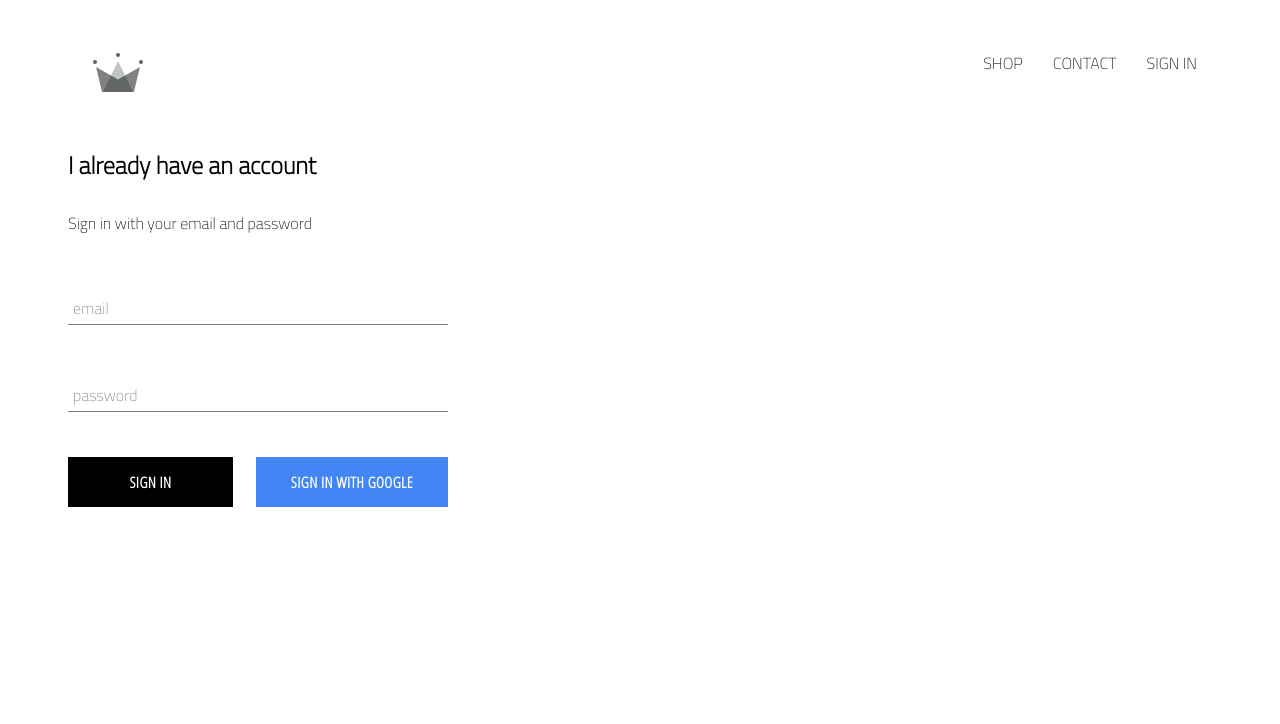
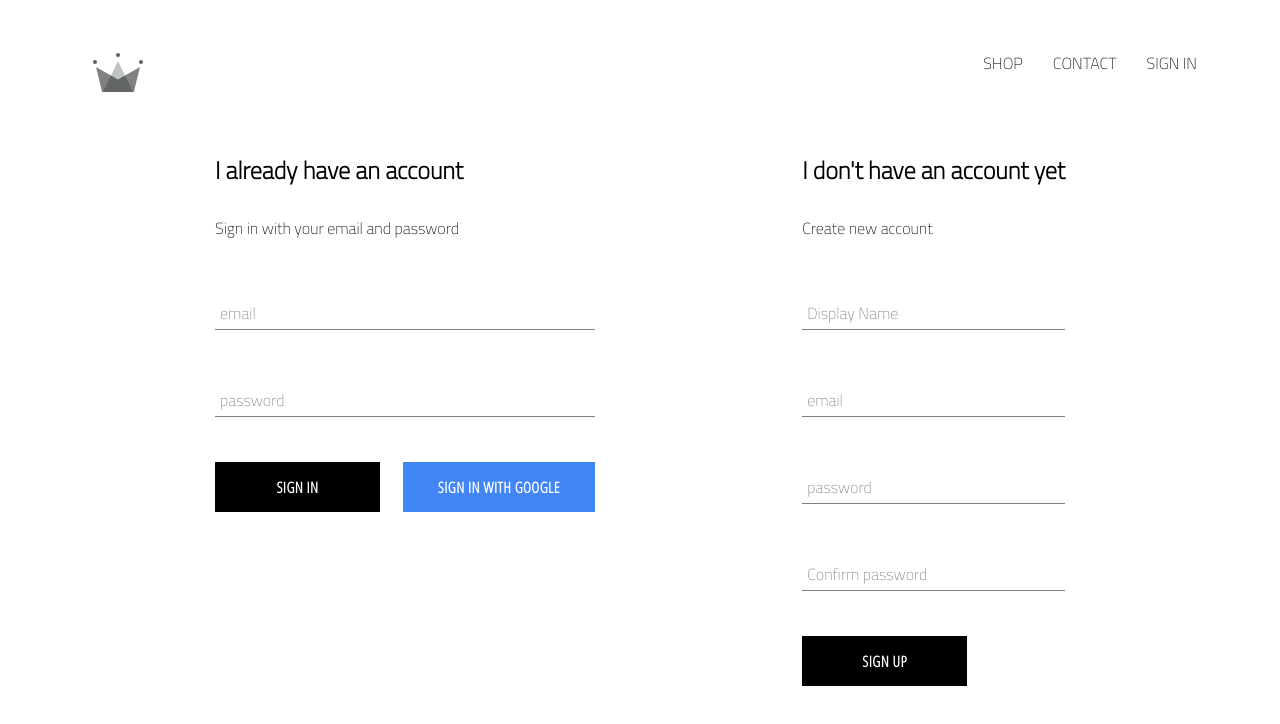
Before and after one commit to TarasTaras36/crwn-clothing, a React (Create React App) app: page /signin in a window 1280 px wide. Shown: the top 724 px of the page. Built offline with nearby package versions, Linux system fonts and the light colour scheme; no server answers.

Commit message:
implemented firebase utils

```diff
--- a/src/App.js
+++ b/src/App.js
@@ -6,43 +6,60 @@
 import ShopPage from "./pages/shoppage/shop.component";
 import Header from "./components/header/header.component";
 import SignInAndSignUpPage from "./pages/sign-in-and-sign-up/sign-in-and-sign-up.component";
-import {auth} from "./components/firebase/firebase.utils"
-
+import {
+  auth,
+  createUserProfileDocument,
+} from "./components/firebase/firebase.utils";
 
 
 
 
 
 class App extends Component {
+  constructor() {
+    super();
 
-  constructor () {
-    super ();
-
-    this.state ={
-      currentUser: null
-    }
+    this.state = {
+      currentUser: null,
+    };
   }
 
+  unsubscribeFromAuth = null;
 
-unsubscribeFromAuth =  null
+  componentDidMount() {
+    this.unsubscribeFromAuth = auth.onAuthStateChanged(async userAuth => {
 
-componentDidMount() {
-  auth.onAuthStateChanged (user => {
-    this.setState({currentUser: user})
 
-  })
-}
+        if (userAuth) {
+          const userRef = await createUserProfileDocument(userAuth);
 
-componentWillUnmount() {
-  this.unsubscribeFromAuth();
-}
+          userRef.onSnapshot(snapshot =>{
+            this.setState({
+              currentUser: {
+                id: snapshot.id,
+                ...snapshot.data()
+              }
+            }, ()=> {
+              console.log(this.state)
+            })
+          })
 
-unsubscribeFromAuth
+        }
+
+        else {this.setState({currentUser: userAuth})}
+
+    });
+  }
+
+  componentWillUnmount() {
+    this.unsubscribeFromAuth();
+  }
+
 
   render() {
     return (
       <div>
-        <Header currentUser={this.state.currentUser}/>
+        <Header currentUser={this.state.currentUser} />
         <Switch>
           <Route exact path="/" component={HomePage} />
           <Route exact path="/shop" component={ShopPage} />
--- a/src/components/custom-button/custom-button.component.jsx
+++ b/src/components/custom-button/custom-button.component.jsx
@@ -3,7 +3,6 @@
 import './custom-button.styles.scss';
 
 const CustomButton = ({children, isGoogleSingIn, ...otherProps}) => {
-    console.log(isGoogleSingIn)
     return (
     <button className={`${isGoogleSingIn ? 'google-sign-in': ""} custom-button` } {...otherProps}>
         {children}
--- a/src/components/firebase/firebase.utils.js
+++ b/src/components/firebase/firebase.utils.js
@@ -14,6 +14,38 @@
 
 }
 
+
+export const createUserProfileDocument = async (userAuth, additionalData )=> {
+
+
+
+        const userRef = firestore.doc(`users/${userAuth.uid}`)
+
+
+
+        const snapShot = await userRef.get();
+
+
+
+        if(!snapShot.exists) {
+                const {displayName, email } = userAuth;
+                const createdAt =new Date();
+
+                try {
+                        await userRef.set({
+                                displayName,
+                                email,
+                                createdAt,
+                                ...additionalData
+                        })
+                }catch (err){
+                        console.log('error creating user');
+                }
+        }
+        return userRef
+
+}
+
 firebase.initializeApp(config);
 
 export const auth = firebase.auth();
--- a/src/components/sign-in/sign-in.component.jsx
+++ b/src/components/sign-in/sign-in.component.jsx
@@ -2,12 +2,10 @@
 import FormInput from "../form-input/form-input.component";
 import "./sign-in.styles.scss";
 import CustomButton from "../custom-button/custom-button.component";
-import {signInWithGoogle} from "../../components/firebase/firebase.utils";
-
+import { signInWithGoogle } from "../../components/firebase/firebase.utils";
 
 export default class SingIn extends Component {
   constructor(props) {
-
     super(props);
 
     this.state = {
@@ -49,13 +47,19 @@
             required
           />
 
-          <div className='buttons'>
-          <CustomButton Button type="submit" >Sign in</CustomButton>
-        <CustomButton onClick={signInWithGoogle} isGoogleSingIn type="submit" >Sign in with google</CustomButton>
+          <div className="buttons">
+            <CustomButton type="submit">Sign in</CustomButton>
+            <CustomButton
+              onClick={signInWithGoogle}
+              isGoogleSingIn
+              type="submit"
+            >
+              Sign in with google
+            </CustomButton>
+          </div>
+        </form>
 
-          </div>
 
-        </form>
       </div>
     );
   }
--- /dev/null
+++ b/src/components/sign-up/sign-up.component.jsx
@@ -0,0 +1,102 @@
+import React, { Component } from "react";
+import FormInput from "../form-input/form-input.component";
+import CustomButton from "../custom-button/custom-button.component";
+import {
+  auth,
+  createUserProfileDocument ,
+} from "../../components/firebase/firebase.utils";
+
+import "./sign-up.styles.scss"
+
+export default class SignUp extends Component {
+  constructor() {
+    super();
+
+    this.state = {
+      displayName: "",
+      email: "",
+      password: "",
+      confirmPassword: "",
+    };
+
+    console.log(this.state)
+  }
+
+
+
+  handleSubmit = async (e) => {
+    e.preventDefault();
+
+    const { displayName, email, password, confirmPassword } = this.state;
+
+    if (password !== confirmPassword) {
+      alert("passwords not match");
+      return;
+    }
+
+    try {
+      const { user } = await auth.createUserWithEmailAndPassword(
+        email,
+        password
+      );
+
+      createUserProfileDocument(user, {
+        displayName,
+      });
+    } catch (error) {
+      console.error(error);
+    }
+  };
+
+  handleChange = event => {
+      const {name, value} = event.target;
+
+      this.setState({[name]: value});
+  }
+
+  render() {
+    const { displayName, email, password, confirmPassword } = this.state;
+    return (
+      <div className="sign-up">
+        <h2 className="title">I don't have an account yet</h2>
+        <p>Create new account </p>
+        <form className="sign-up-form" onSubmit={this.handleSubmit}>
+          <FormInput
+            type="text"
+            name="displayName"
+            value={displayName}
+            onChange={this.handleChange}
+            lable="Display Name"
+            required
+          />
+          <FormInput
+            type="email"
+            name="email"
+            value={email}
+            onChange={this.handleChange}
+            lable="email"
+            required
+          />
+          <FormInput
+            type="password"
+            name="password"
+            value={password}
+            onChange={this.handleChange}
+            lable="password"
+            required
+          />
+          <FormInput
+            type="password"
+            name="confirmPassword"
+            value={confirmPassword}
+            onChange={this.handleChange}
+            lable="Confirm password"
+            required
+          />
+
+          <CustomButton type="submit">Sign up</CustomButton>
+        </form>
+      </div>
+    );
+  }
+}
--- /dev/null
+++ b/src/components/sign-up/sign-up.styles.scss
@@ -0,0 +1,9 @@
+sign-up {
+    display: flex;
+    flex-direction: column;
+    width: 380px;
+
+    .title {
+        margin: 10px 0;
+    }
+}
--- a/src/index.css
+++ b/src/index.css
@@ -1,6 +1,3 @@
-* {
-  box-sizing: border-box;
-}
 
 body {
 
--- a/src/pages/sign-in-and-sign-up/sign-in-and-sign-up.component.jsx
+++ b/src/pages/sign-in-and-sign-up/sign-in-and-sign-up.component.jsx
@@ -1,11 +1,13 @@
 import React from 'react'
 import "./sign-in-and-sign-up.styles.scss"
 import SignIn from '../../components/sign-in/sign-in.component'
+import SingUp from '../../components/sign-up/sign-up.component'
 
 const SignInAndSignUpPage = (props) => {
     return (
         <div className="sign-in-and-sign-up">
             <SignIn/>
+            <SingUp/>
         </div>
     )
 }
--- a/src/pages/sign-in-and-sign-up/sign-in-and-sign-up.styles.scss
+++ b/src/pages/sign-in-and-sign-up/sign-in-and-sign-up.styles.scss
@@ -0,0 +1,7 @@
+.sign-in-and-sign-up {
+    width:850px;
+    display: flex;
+    justify-content: space-between;
+
+    margin: 30px auto;
+}
```
